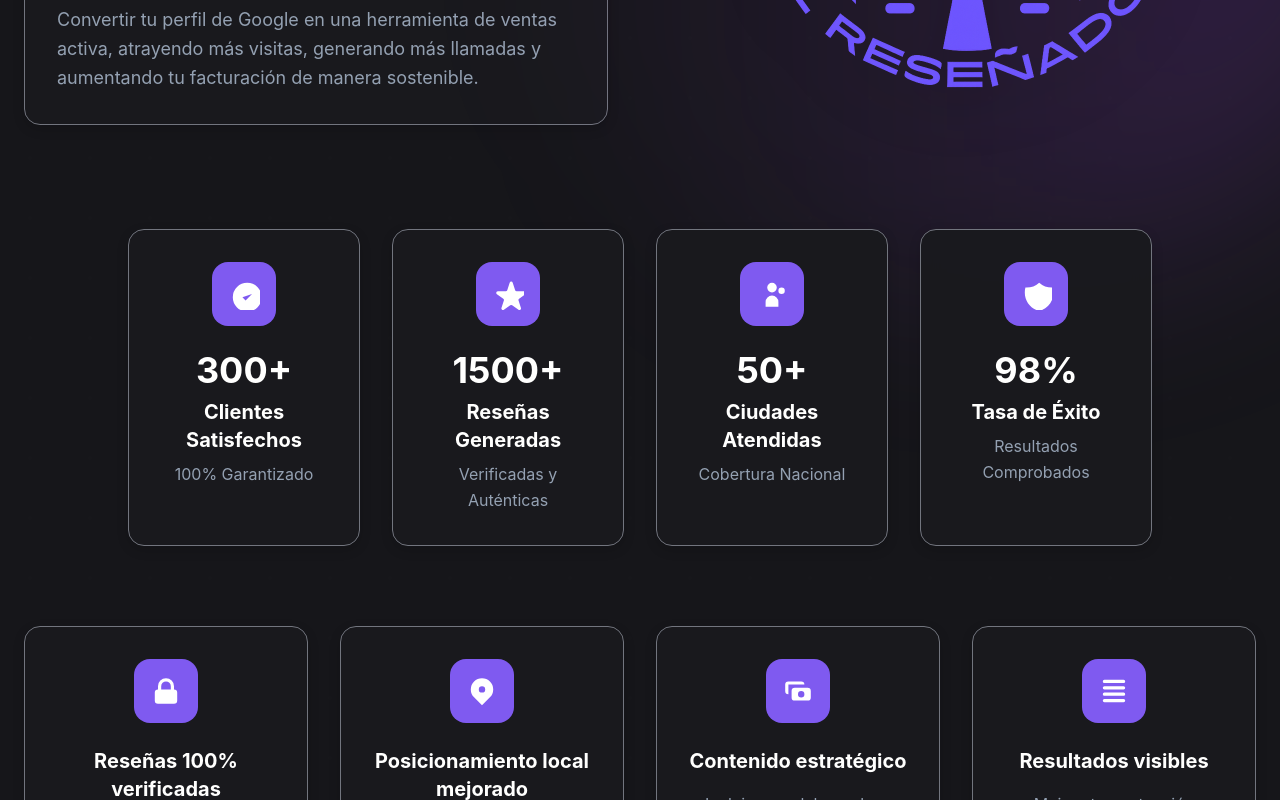
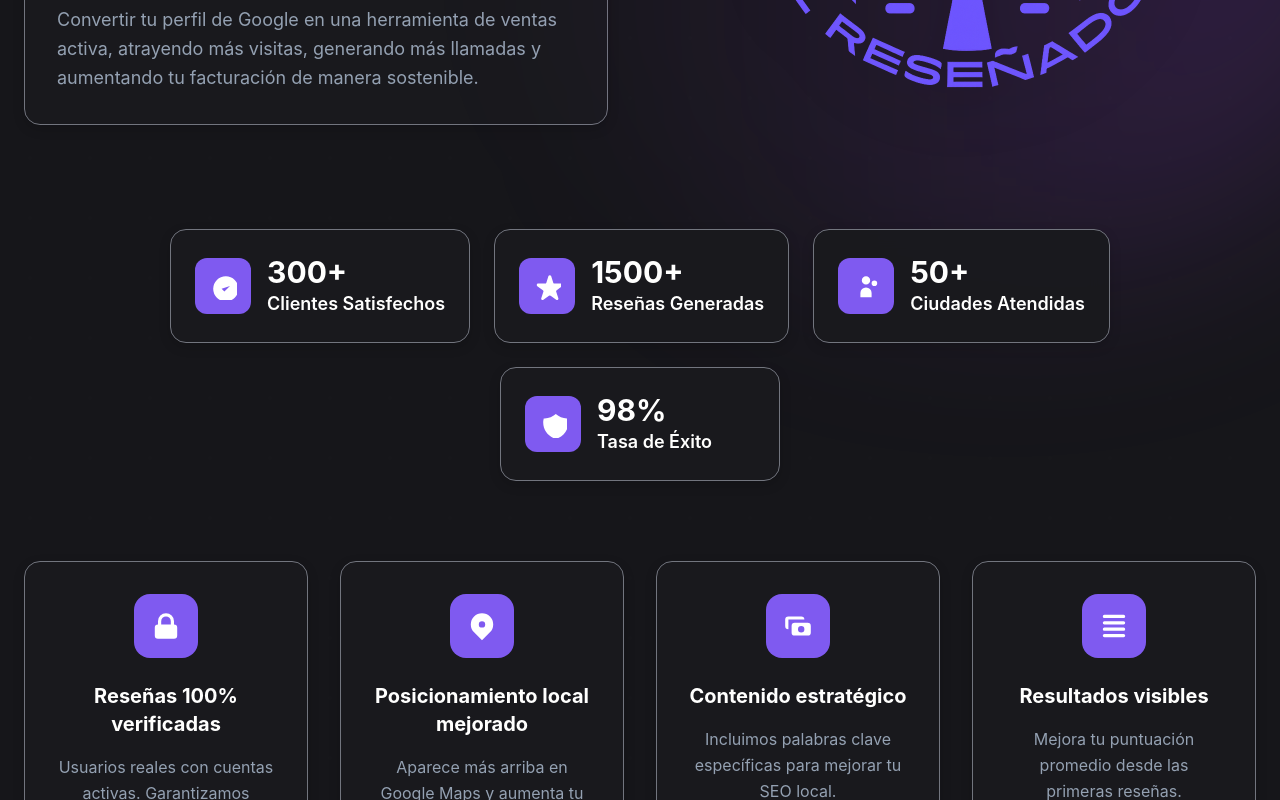
Before and after one commit to AXELRAYO990/ElRESENADOR, a React (Vite) app: page / in a window 1280 px wide. Shown: the part 2000-2800 px from the top of the page. Built offline with nearby package versions, Linux system fonts and the light colour scheme.

Commit message:
Mejorado UI/UX de estadísticas: layout horizontal, iconos centrados, sin descripciones secundarias

```diff
--- a/src/App.tsx
+++ b/src/App.tsx
@@ -1,4 +1,4 @@
-import { useState, useEffect, useRef } from 'react'
+import { useState, useEffect } from 'react'
 import './App.css'
 
 function App() {
@@ -271,57 +271,61 @@ function App() {
 
           {/* Estadísticas Animadas */}
           <div className="text-center my-20">
-            <div className="grid md:grid-cols-4 gap-8 max-w-5xl mx-auto">
-              <div className="glass-card p-8 rounded-2xl hover-elegant transform hover:scale-105 transition-all duration-300">
-                <div className="w-16 h-16 highlight-bg rounded-2xl flex items-center justify-center mb-6 mx-auto">
-                  <svg className="w-8 h-8 text-white" fill="currentColor" viewBox="0 0 20 20">
+            <div className="flex flex-wrap justify-center items-center gap-6 max-w-6xl mx-auto">
+              <div className="glass-card p-6 rounded-2xl hover-elegant transform hover:scale-105 transition-all duration-300 flex items-center space-x-4 min-w-[280px]">
+                <div className="w-14 h-14 highlight-bg rounded-xl flex items-center justify-center flex-shrink-0">
+                  <svg className="w-7 h-7 text-white" fill="currentColor" viewBox="0 0 20 20">
                     <path d="M9 12l2 2 4-4m6 2a9 9 0 11-18 0 9 9 0 0118 0z"/>
                   </svg>
                 </div>
-                <div className="text-4xl font-bold text-headline mb-2">
-                  <span className="counter" data-target="300">0</span>+
+                <div className="text-left">
+                  <div className="text-3xl font-bold text-headline">
+                    <span className="counter" data-target="300">0</span>+
+                  </div>
+                  <h3 className="text-lg font-semibold text-headline">Clientes Satisfechos</h3>
                 </div>
-                <h3 className="text-xl font-bold text-headline mb-2">Clientes Satisfechos</h3>
-                <p className="text-paragraph">100% Garantizado</p>
               </div>
 
-              <div className="glass-card p-8 rounded-2xl hover-elegant transform hover:scale-105 transition-all duration-300">
-                <div className="w-16 h-16 highlight-bg rounded-2xl flex items-center justify-center mb-6 mx-auto">
-                  <svg className="w-8 h-8 text-white" fill="currentColor" viewBox="0 0 20 20">
+              <div className="glass-card p-6 rounded-2xl hover-elegant transform hover:scale-105 transition-all duration-300 flex items-center space-x-4 min-w-[280px]">
+                <div className="w-14 h-14 highlight-bg rounded-xl flex items-center justify-center flex-shrink-0">
+                  <svg className="w-7 h-7 text-white" fill="currentColor" viewBox="0 0 20 20">
                     <path d="M11.049 2.927c.3-.921 1.603-.921 1.902 0l1.519 4.674a1 1 0 00.95.69h4.915c.969 0 1.371 1.24.588 1.81l-3.976 2.888a1 1 0 00-.363 1.118l1.518 4.674c.3.922-.755 1.688-1.538 1.118l-3.976-2.888a1 1 0 00-1.176 0l-3.976 2.888c-.783.57-1.838-.197-1.538-1.118l1.518-4.674a1 1 0 00-.363-1.118l-3.976-2.888c-.784-.57-.38-1.81.588-1.81h4.914a1 1 0 00.951-.69l1.519-4.674z"/>
                   </svg>
                 </div>
-                <div className="text-4xl font-bold text-headline mb-2">
-                  <span className="counter" data-target="1500">0</span>+
+                <div className="text-left">
+                  <div className="text-3xl font-bold text-headline">
+                    <span className="counter" data-target="1500">0</span>+
+                  </div>
+                  <h3 className="text-lg font-semibold text-headline">Reseñas Generadas</h3>
                 </div>
-                <h3 className="text-xl font-bold text-headline mb-2">Reseñas Generadas</h3>
-                <p className="text-paragraph">Verificadas y Auténticas</p>
               </div>
 
-              <div className="glass-card p-8 rounded-2xl hover-elegant transform hover:scale-105 transition-all duration-300">
-                <div className="w-16 h-16 highlight-bg rounded-2xl flex items-center justify-center mb-6 mx-auto">
-                  <svg className="w-8 h-8 text-white" fill="currentColor" viewBox="0 0 20 20">
+              <div className="glass-card p-6 rounded-2xl hover-elegant transform hover:scale-105 transition-all duration-300 flex items-center space-x-4 min-w-[280px]">
+                <div className="w-14 h-14 highlight-bg rounded-xl flex items-center justify-center flex-shrink-0">
+                  <svg className="w-7 h-7 text-white" fill="currentColor" viewBox="0 0 20 20">
                     <path d="M13 6a3 3 0 11-6 0 3 3 0 016 0zM18 8a2 2 0 11-4 0 2 2 0 014 0zM14 15a4 4 0 00-8 0v3h8v-3z"/>
                   </svg>
                 </div>
-                <div className="text-4xl font-bold text-headline mb-2">
-                  <span className="counter" data-target="50">0</span>+
+                <div className="text-left">
+                  <div className="text-3xl font-bold text-headline">
+                    <span className="counter" data-target="50">0</span>+
+                  </div>
+                  <h3 className="text-lg font-semibold text-headline">Ciudades Atendidas</h3>
                 </div>
-                <h3 className="text-xl font-bold text-headline mb-2">Ciudades Atendidas</h3>
-                <p className="text-paragraph">Cobertura Nacional</p>
               </div>
 
-              <div className="glass-card p-8 rounded-2xl hover-elegant transform hover:scale-105 transition-all duration-300">
-                <div className="w-16 h-16 highlight-bg rounded-2xl flex items-center justify-center mb-6 mx-auto">
-                  <svg className="w-8 h-8 text-white" fill="currentColor" viewBox="0 0 20 20">
+              <div className="glass-card p-6 rounded-2xl hover-elegant transform hover:scale-105 transition-all duration-300 flex items-center space-x-4 min-w-[280px]">
+                <div className="w-14 h-14 highlight-bg rounded-xl flex items-center justify-center flex-shrink-0">
+                  <svg className="w-7 h-7 text-white" fill="currentColor" viewBox="0 0 20 20">
                     <path d="M9 12l2 2 4-4m5.618-4.016A11.955 11.955 0 0112 2.944a11.955 11.955 0 01-8.618 3.04A12.02 12.02 0 003 9c0 5.591 3.824 10.29 9 11.622 5.176-1.332 9-6.03 9-11.622 0-1.042-.133-2.052-.382-3.016z"/>
                   </svg>
                 </div>
-                <div className="text-4xl font-bold text-headline mb-2">
-                  <span className="counter" data-target="98">0</span>%
+                <div className="text-left">
+                  <div className="text-3xl font-bold text-headline">
+                    <span className="counter" data-target="98">0</span>%
+                  </div>
+                  <h3 className="text-lg font-semibold text-headline">Tasa de Éxito</h3>
                 </div>
-                <h3 className="text-xl font-bold text-headline mb-2">Tasa de Éxito</h3>
-                <p className="text-paragraph">Resultados Comprobados</p>
               </div>
             </div>
           </div>
```
